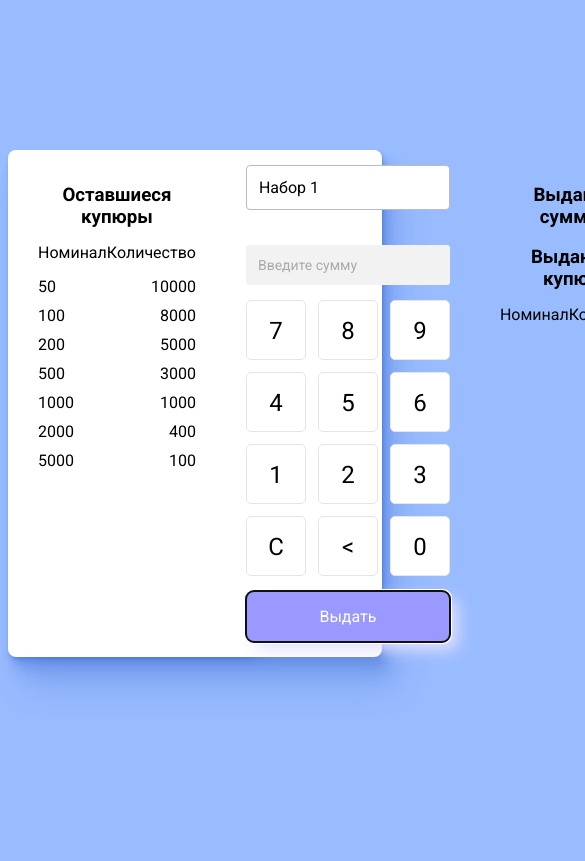
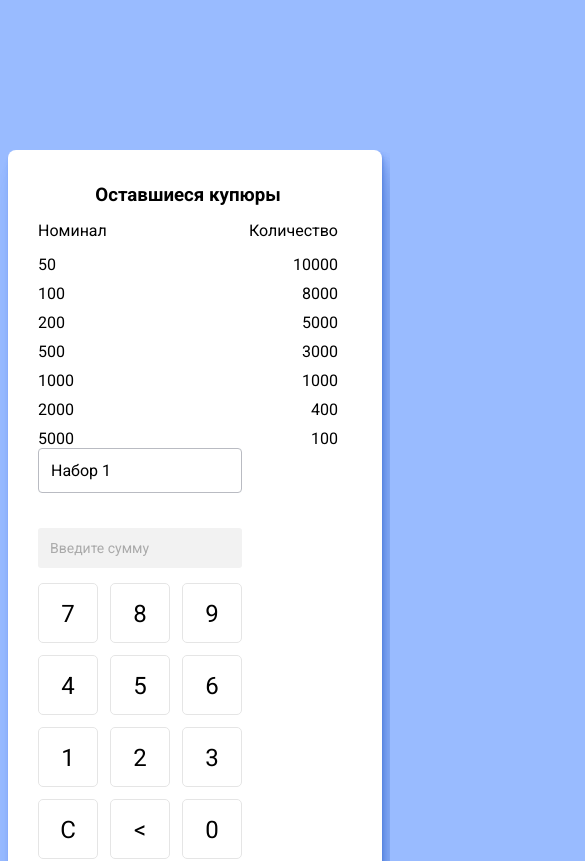
Before and after one commit to ayoz4/virtual-atm, a React app: page / in a window 390 px wide. Shown: the top 861 px of the page, 585 px wide, since content can reach past the window. Built offline with nearby package versions, Linux system fonts and the light colour scheme.

Commit message:
media added

```diff
--- a/src/components/atm/Atm.scss
+++ b/src/components/atm/Atm.scss
@@ -11,7 +11,7 @@ body {
   grid-template-columns: 1fr 1fr 1fr;
   column-gap: 50px;
   max-width: 800px;
-  max-height: 800px;
+  max-height: 1600px;
   margin: 150px auto;
   padding: 15px 30px;
   box-shadow: 1px 2px 2px hsl(220deg 60% 50% / 0.2),
@@ -63,3 +63,9 @@ body {
     text-align: center;
   }
 }
+
+@media screen and (max-width: 768px) {
+  .atm {
+    grid-template-columns: 1fr;
+  }
+}
```
